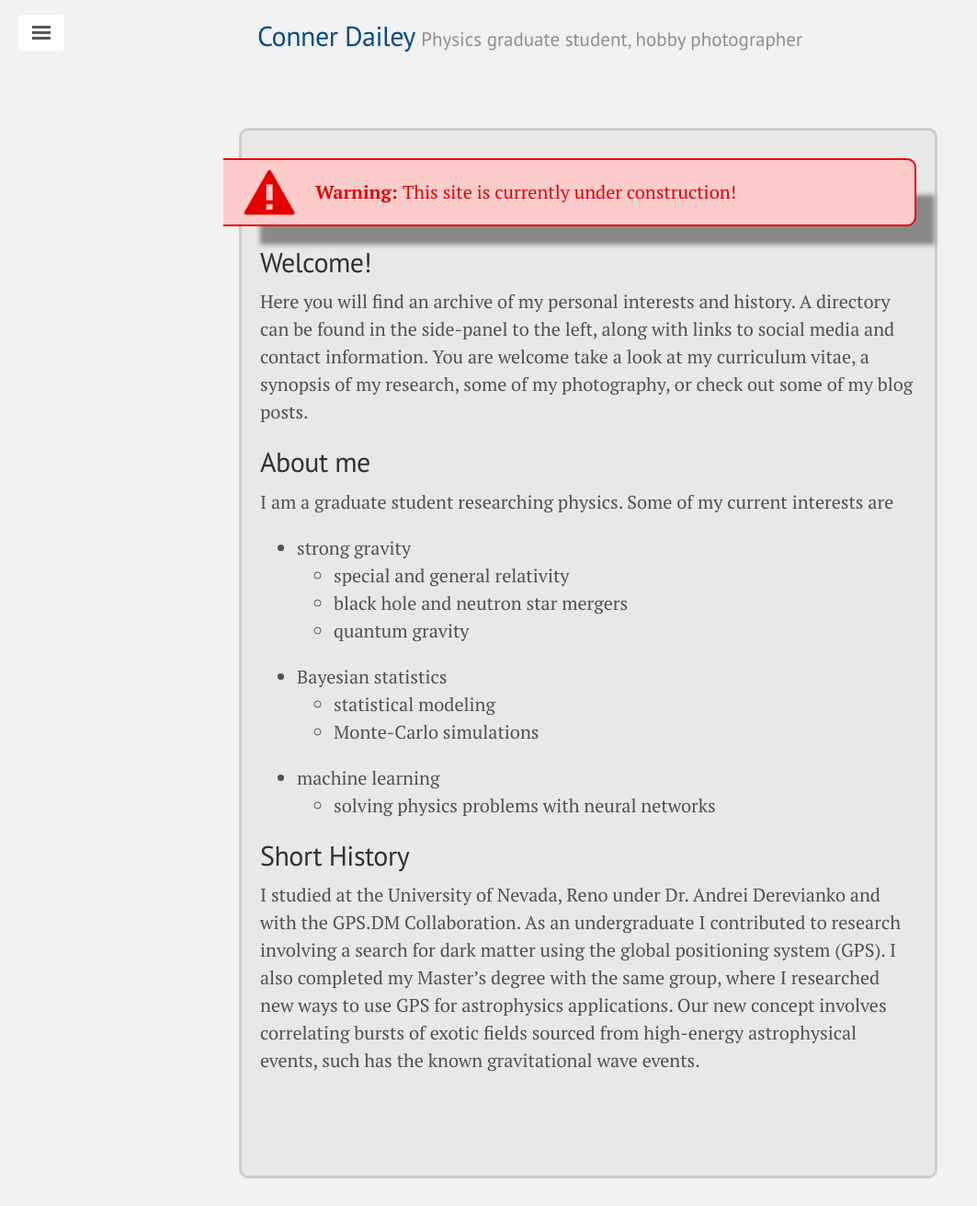
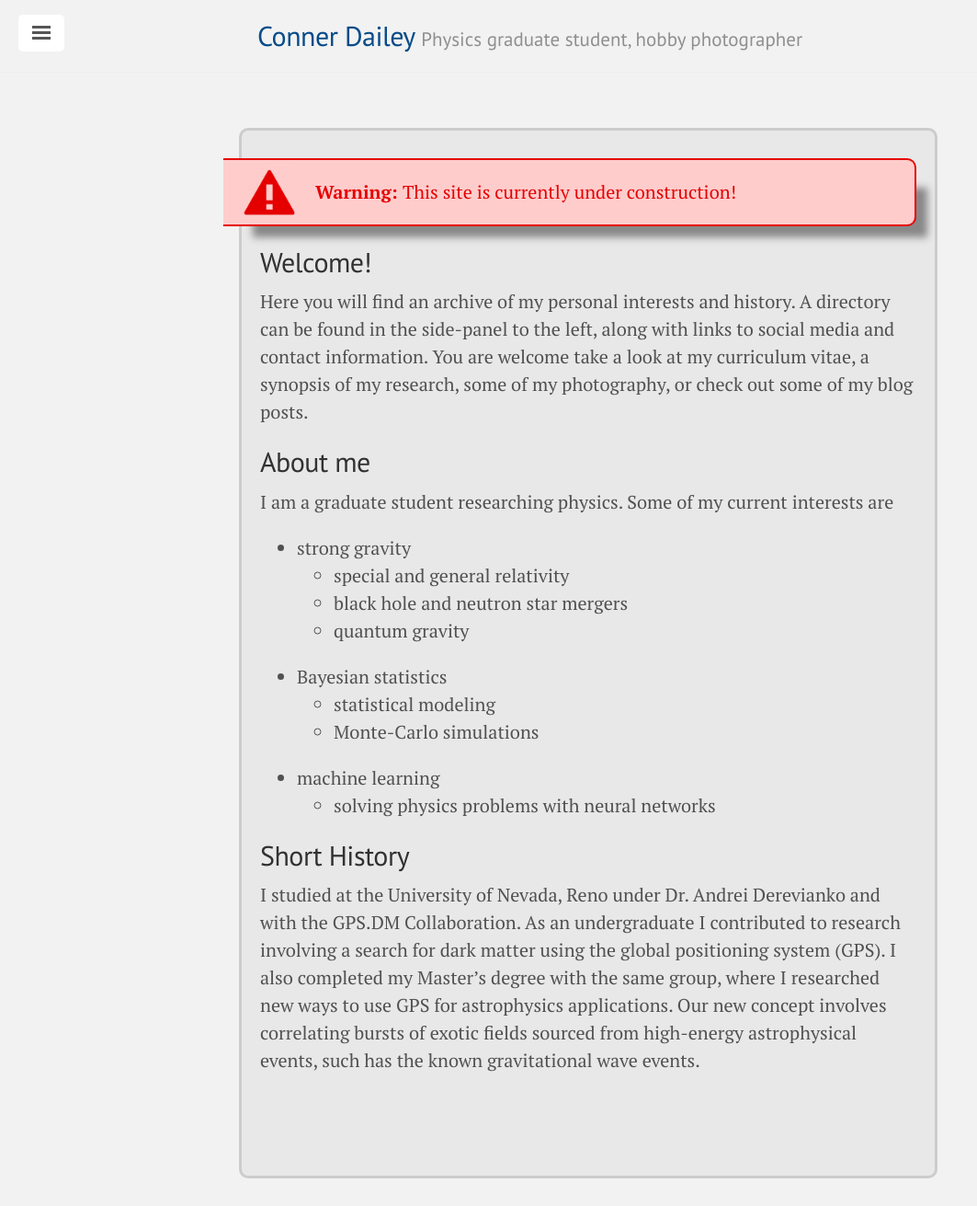
Before and after one commit to TakeTwiceDailey/TakeTwiceDailey.github.io, a Jekyll site: the page built from index.md, in a window 1280 px wide. Shown: the whole page at 92% size, without its empty margins (0-1063 px from the left). Built offline with Jekyll 4.4.1, drawn with Linux system fonts in a browser that asks for light colours; nearby versions of some CDN libraries.

Commit message:
box shadow

```diff
--- a/public/css/poole.css
+++ b/public/css/poole.css
@@ -366,7 +366,7 @@ tbody tr:nth-child(odd) th {
    border: 2px solid #e60000;
    border-left: none;
    color: #e60000;
-   box-shadow: 1.5rem 1.5rem 5px -0.5rem #888888;
+   box-shadow: 1.1rem 1.1rem 8px -0.5rem #888888;
 }
 .warning:before {
   font-weight: bold;
```
